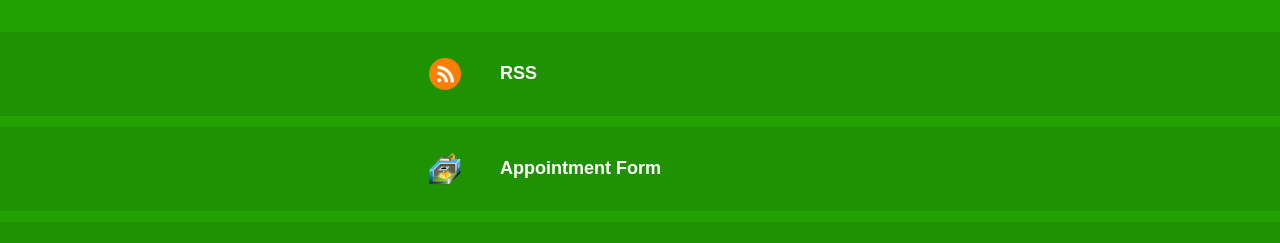
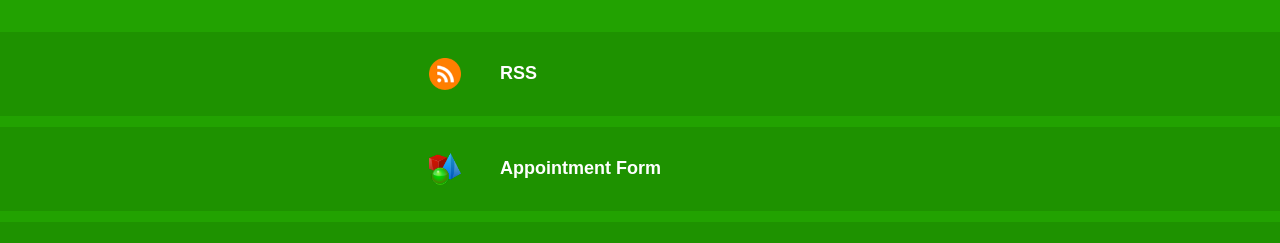
Before and after one commit to jarnailboparai/ycc_appmigo_721, a plain HTML site: page index.html in a window 1280 px wide. Shown: the top 243 px of the page. Drawn offline with Linux system fonts and the light colour scheme.

Commit message:
First Commit By Chance

```diff
--- a/index.html
+++ b/index.html
@@ -112,7 +112,7 @@ img {
 						<td>
 
 							<a class="item link" rel="external" data-ajax="flase" href="appointment.html">
-																	<img src="ycc_140023514927220923_48x48.png" />
+																	<img src="ycc_140023717755183775_48x48.png" />
 															</a>
 						</td>
 						<td>
```
Also changed, not shown: more.html (+1 -1 lines), ycc_140023717755183775_48x48.png (added).
